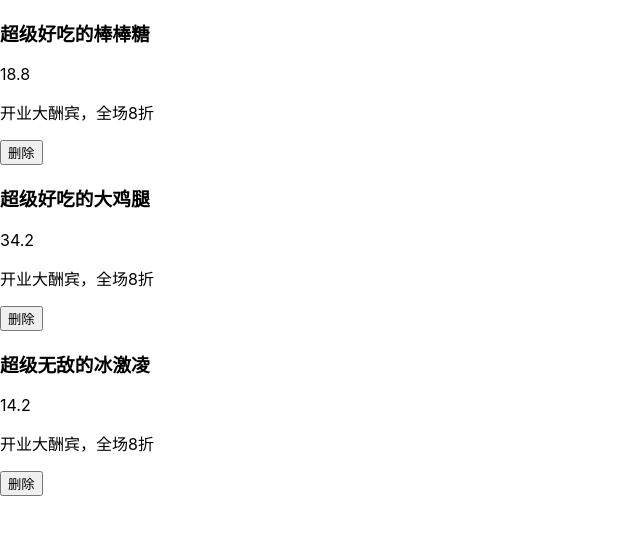
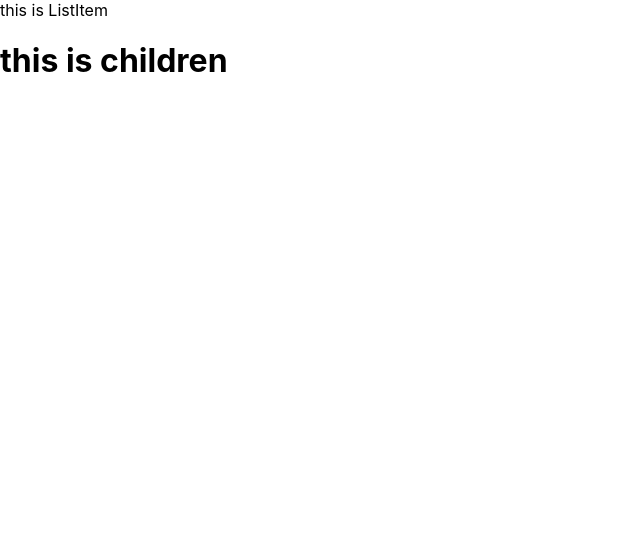
Before and after one commit to LittleYi-CN/react-basic, a React (Create React App) app: page / in a window 1280 px wide. Shown: the top 534 px of the page, without its empty margins (0-640 px from the left). Built offline with nearby package versions, Linux system fonts and the light colour scheme.

Commit message:
✨ 34、组件进阶-特殊的children属性

```diff
--- a/src/App.js
+++ b/src/App.js
@@ -1,15 +1,41 @@
 import React from "react"
 
-function ListItem({item,delItem}) {
-  function clickHandler() {
-    delItem(item.id)
-  }
-  return(
+// 普通文本
+// function ListItem({children}) {
+//   return(
+//     <>
+//       <div>this is ListItem</div>
+//       <div>{children}</div>
+//     </>
+//   )
+// }
+
+// 普通标签
+// function ListItem({children}) {
+//   return (
+//     <>
+//       <div>this is ListItem</div>
+//       {children}
+//     </>
+//   )
+// }
+
+// 函数
+// function ListItem({children}) {
+//   children()
+//   return (
+//     <>
+//       <div>this is ListItem</div>
+//     </>
+//   )
+// }
+
+// JSX
+function ListItem({children}) {
+  return (
     <>
-      <h3>{item.name}</h3>
-      <p>{item.price}</p>
-      <p>{item.info}</p>
-      <button onClick={clickHandler}>删除</button>
+      <div>this is ListItem</div>
+      {children}
     </>
   )
 }
@@ -17,24 +43,15 @@ function ListItem({item,delItem}) {
 // 数据提供者 渲染ListItem组件 App-ListItem
 // 先不抽离组件 完成基础渲染后再去抽离
 class App extends React.Component {
-  state = {
-    list: [
-      { id: 1, name: '超级好吃的棒棒糖', price: 18.8, info: '开业大酬宾，全场8折' },
-      { id: 2, name: '超级好吃的大鸡腿', price: 34.2, info: '开业大酬宾，全场8折' },
-      { id: 3, name: '超级无敌的冰激凌', price: 14.2, info: '开业大酬宾，全场8折' }
-    ]
-  }
-  delItem = (id) => {
-    this.setState({
-      list: this.state.list.filter(item => item.id !== id)
-    })
-  }
   render() {
     return (
       <>
-        {this.state.list.map(item => (
-          <ListItem key={item.id} item={item} delItem={this.delItem}/>
-        ))}
+        <ListItem>
+          {/* this is children */}
+          {/* <div>this is children</div> */}
+          {/* {() => console.log('函数')} */}
+          {<h1>this is children</h1>}
+        </ListItem>
       </>
     )
   }
```
Also changed, not shown: 1 other file (tests, documents, lock files or other folders).
